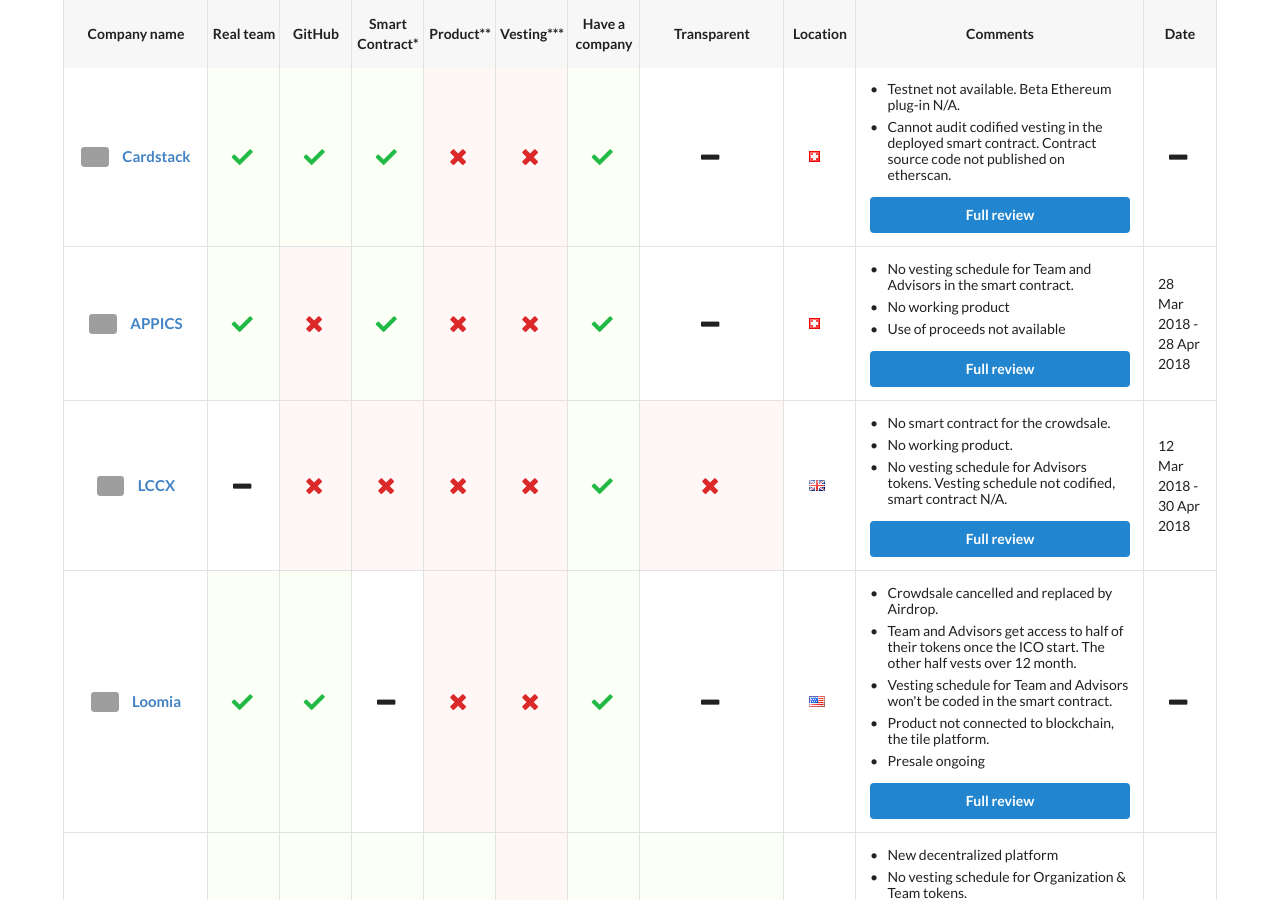
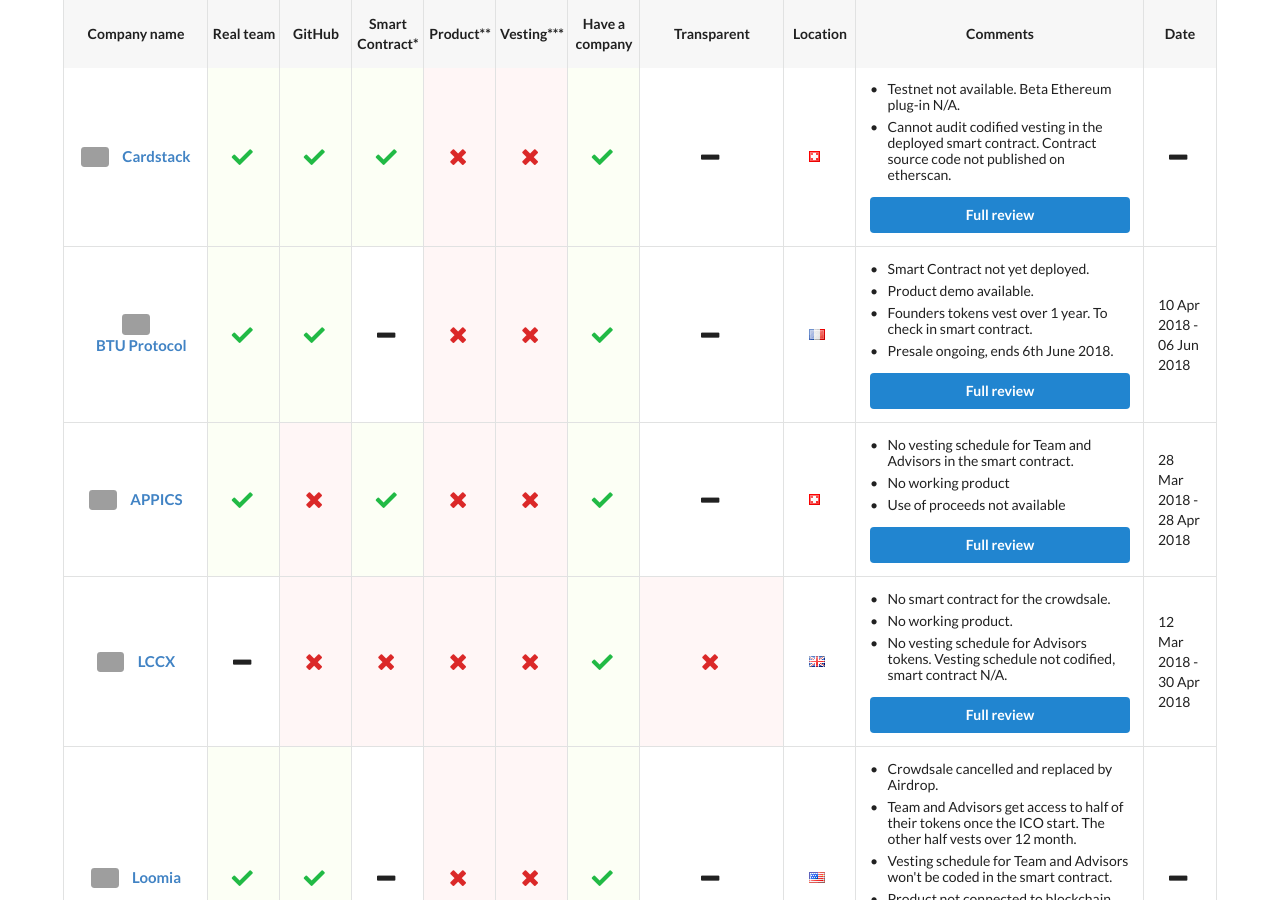
Before and after one commit to ico-check/ico-check, a Jekyll site: the page built from index.md, in a window 1280 px wide and 900 px high, scrolled down 3273 px. Built offline with Jekyll 4.4.1, drawn with Linux system fonts in a browser that asks for light colours; nearby versions of some CDN libraries; grey boxes are pictures that could not be loaded.

Commit message:
68-btuprotocol-ico-check
Added BTU Protocol

```diff
--- a/_data/active-future-icos.yml
+++ b/_data/active-future-icos.yml
@@ -274,6 +274,27 @@
   safe: false
   issue_url: https://github.com/ico-check/ico-check/issues/91
 
+- name: BTU Protocol
+  image: https://i.imgur.com/VQYBAXR.jpg
+  url: https://www.btu-protocol.com/en/
+  real_team: true
+  github: true
+  smart_contract:
+  product: false
+  min_vesting: false
+  have_company: true
+  transparent:
+  location: France
+  comments:
+    - content: Smart Contract not yet deployed.
+    - content: Product demo available.
+    - content: Founders tokens vest over 1 year. To check in smart contract.
+    - content: Presale ongoing, ends 6th June 2018.
+  ico_start_date: 2018-04-10T11:00:00Z
+  ico_end_date: 2018-06-06T11:00:00Z
+  safe:
+  issue_url: https://github.com/ico-check/ico-check/issues/101
+
 - name: APPICS
   image: https://i.imgur.com/kRkERQo.jpg
   url: https://appics.com/
```
